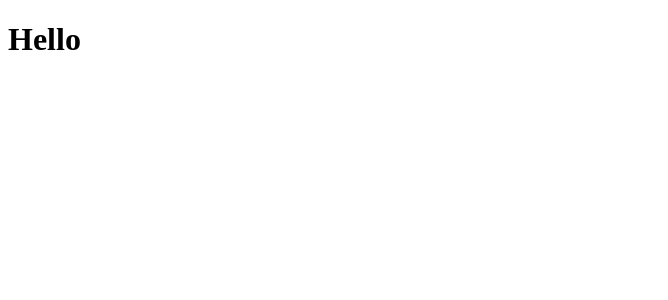
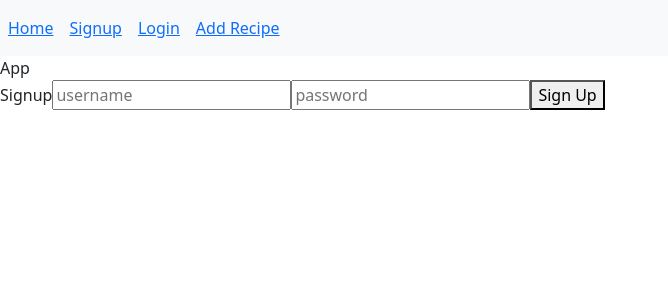
Before and after one commit to PeekaFlix/PeekAChef, a React app: page /signup in a window 1280 px wide. Shown: the top 300 px of the page, without its empty margins (0-668 px from the left). Built offline with nearby package versions, Linux system fonts and the light colour scheme.

Commit message:
made pages and nav bar, set up initial routes

```diff
--- a/index.html
+++ b/index.html
@@ -2,7 +2,9 @@
 <html>
 <head>
   <meta charset="UTF-8">
+  <link href="https://cdn.jsdelivr.net/npm/bootstrap@5.2.2/dist/css/bootstrap.min.css" rel="stylesheet" integrity="sha384-Zenh87qX5JnK2Jl0vWa8Ck2rdkQ2Bzep5IDxbcnCeuOxjzrPF/et3URy9Bv1WTRi" crossorigin="anonymous">
   <title>PeekAFlix</title>
+  <base href="/">
 </head>
 <body>
 
--- a/src/App.jsx
+++ b/src/App.jsx
@@ -1,11 +1,42 @@
-import * as React from "react";
+import React, { useEffect } from 'react';
+import { BrowserRouter, Route, Routes, Link, useNavigate, useLocation } from "react-router-dom";
+import Login from './pages/Login';
+import Signup from './pages/Signup';
+import Home from './pages/Home';
+import AddRecipe from './pages/AddRecipe';
+import AddRating from './pages/AddRating';
 
-const App = () => {
+function App () {
+    //navigate to a requested URL on component mount  //*does not work
+    // const navigate = useNavigate();
+    // const location = useLocation();
+    // useEffect(() => {
+    //     navigate(location.path);
+    // }, [])
+
     return (
-        <div>
-            <h1>Hello</h1>
-        </div>
+
+            <BrowserRouter>
+                <nav className="navbar navbar-expand-lg navbar-light bg-light">
+                    <ul className="navbar-nav float-end">
+                        <li className="nav-link"><Link to='/home'>Home</Link></li>
+                        <li className="nav-link"><Link to='/signup'>Signup</Link></li>
+                        <li className="nav-link"><Link to='/login'>Login</Link></li>
+                        <li className="nav-link"><Link to='/addrecipe'>Add Recipe</Link></li>
+                    </ul>
+                </nav>
+                App
+                <Routes>
+                    <Route path='/' element={ <Login /> } />
+                    <Route path='/signup' element={ <Signup /> } />
+                    <Route path='/login' element={ <Login /> } />
+                    <Route path='/home' element={ <Home /> } />
+                    <Route path='/addrating' element={ <AddRating /> } />
+                    <Route path='/addrecipe' element={ <AddRecipe /> } />
+                </Routes>
+            </BrowserRouter>
     )
 }
 
+
 export default App;
--- a/src/index.js
+++ b/src/index.js
@@ -5,8 +5,8 @@ import './styles.css'
 import { BrowserRouter } from "react-router-dom"
 
 const root = ReactDOM.createRoot(document.getElementById("root"))
-root.render(
-    <BrowserRouter>
-      <App />
-    </BrowserRouter>
-)
+  root.render(
+    <React.StrictMode>
+        <App />
+    </React.StrictMode>
+  )
--- /dev/null
+++ b/src/pages/AddRating.jsx
@@ -0,0 +1,12 @@
+import React from "react";
+import { useNavigate } from 'react-router-dom';
+
+function AddRating() {
+  return (
+    <div>
+      AddRating
+    </div>
+  )
+}
+
+export default AddRating
--- /dev/null
+++ b/src/pages/AddRecipe.jsx
@@ -0,0 +1,19 @@
+import React from "react";
+import { useNavigate } from 'react-router-dom';
+
+function AddRecipe() {
+  return (
+    <div>
+      AddRecipe
+      <div class="card" style="width: 18rem;">
+         <ul class="list-group list-group-flush">
+            <li class="list-group-item">An item</li>
+            <li class="list-group-item">A second item</li>
+            <li class="list-group-item">A third item</li>
+        </ul>
+        </div>
+    </div>
+  )
+}
+
+export default AddRecipe
--- /dev/null
+++ b/src/pages/Home.jsx
@@ -0,0 +1,12 @@
+import React from "react";
+import { useNavigate } from 'react-router-dom';
+
+function Home() {
+  return (
+    <div>
+      Home
+    </div>
+  )
+}
+
+export default Home
--- /dev/null
+++ b/src/pages/Login.jsx
@@ -0,0 +1,41 @@
+import React from 'react';
+import { useNavigate } from 'react-router-dom';
+
+function Login() {
+  let navigate = useNavigate();
+
+  const clickHandler = () => {
+    // use querySelectors to retrieve the username and password for authentication
+    const user = document.querySelector('#username').value;
+    const pass = document.querySelector('#password').value;
+
+    // add the username and password in a pseudo request body
+    const reqBody = {
+      username: user,
+      password: pass
+    };
+
+    // POST request
+    fetch('api/login', {
+      method: 'POST',
+      headers: {
+        'Content-Type': 'application/json'
+      },
+      body: JSON.stringify(reqBody)
+      .then((res) => res.json())
+      .then((data) => {
+        // use useNavigate to redirect to home page
+      })
+    })
+
+        return (
+            <div>
+            Login
+            <input type="text" id="username" placeholder="username" required/>
+            <input type="text" id="password" placeholder="password" required/>
+            <button onClick={clickHandler}>Login</button>
+            </div>
+        )
+    }
+}
+export default Login;
--- /dev/null
+++ b/src/pages/Signup.jsx
@@ -0,0 +1,39 @@
+import React from "react";
+import { useNavigate } from 'react-router-dom';
+
+function Signup() {
+  let navigate = useNavigate();
+  const clickHandler = () => {
+    const newUser = document.querySelector('#newUsername').value;
+    const newPass = document.querySelector('#newPassword').value;
+
+    const reqBody = {
+      username: newUser,
+      password: newPw
+    }
+
+    // POST request
+    fetch('api/login', {
+      method: 'POST',
+      headers: {
+        'Content-Type': 'application/json'
+      },
+      body: JSON.stringify(reqBody)
+        .then((res) => res.json())
+        .then((data) => {
+          // use useNavigate to redirect to login page
+        })
+    })
+  }
+
+  return (
+    <div className="signup">
+      Signup
+      <input type="text" id="newUsername" placeholder="username" required/>
+      <input type="text" id="newPw" placeholder="password" required/>
+      <button onClick={clickHandler}>Sign Up</button>
+    </div>
+  )
+}
+
+export default Signup
--- a/webpack.config.js
+++ b/webpack.config.js
@@ -12,6 +12,10 @@ module.exports = {
       template: path.join(__dirname, './index.html'),
     }),
   ],
+  resolve: {
+    // Enable importing JS / JSX files without specifying their extension
+    extensions: ['.js', '.jsx'],
+  },
   module: {
     rules: [
       {
@@ -26,6 +30,7 @@ module.exports = {
       },
       {
         test: /\.css$/i,
+        exclude: /node_modules/,
         use: ['style-loader', 'css-loader'],
       },
     ],
```
